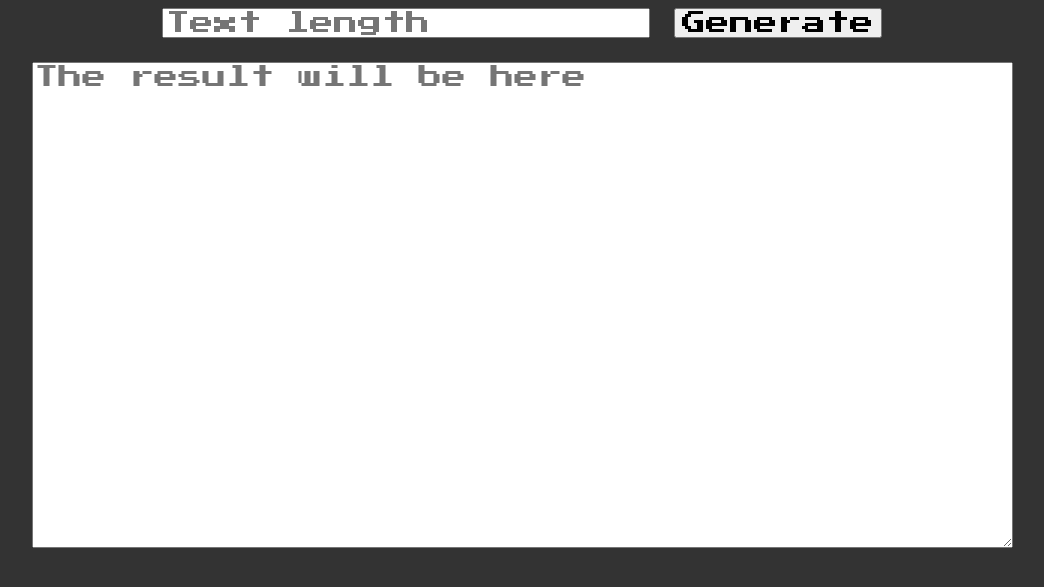
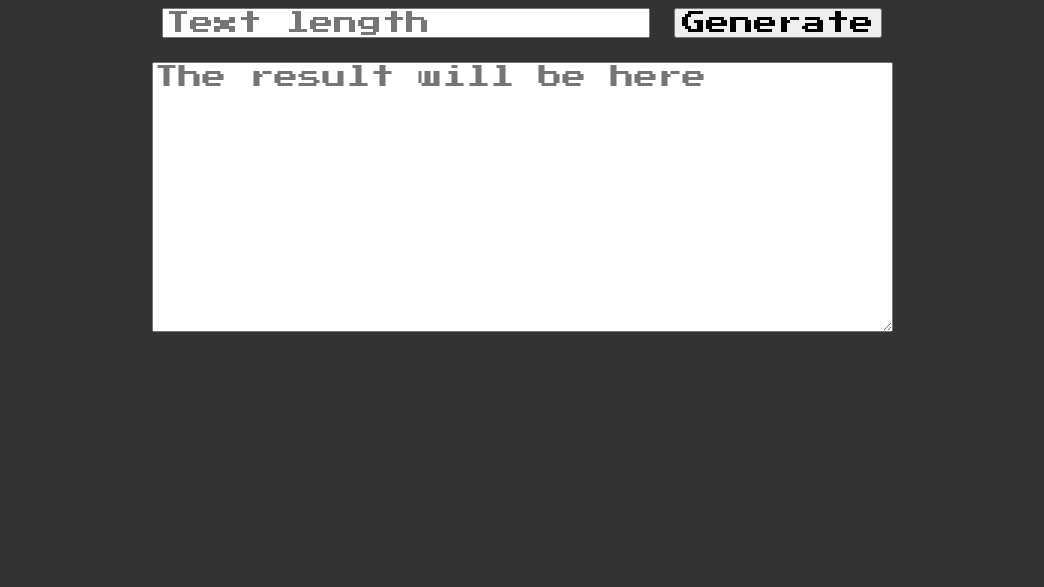
Before and after one commit to hvinya/hvinya.github.io, a Jekyll site: the page built from sentence_generator.html, in a window 1280 px wide. Shown: the top 587 px of the page, without its empty margins (118-1162 px from the left). Built offline with Jekyll 4.4.1, drawn with Linux system fonts in a browser that asks for light colours.

Commit message:
Update sentence_generator.html

```diff
--- a/sentence_generator.html
+++ b/sentence_generator.html
@@ -8,7 +8,7 @@ title: Sentence Generator
     <button id="generate">Generate</button>
     <br/>
     <br/>
-    <textarea id="result" rows="20" cols="40" spellcheck="false" placeholder="The result will be here"></textarea>
+    <textarea id="result" rows="11" cols="30" spellcheck="false" placeholder="The result will be here"></textarea>
 </div>
 
 <script src="sentence_generator.js"></script>
```
